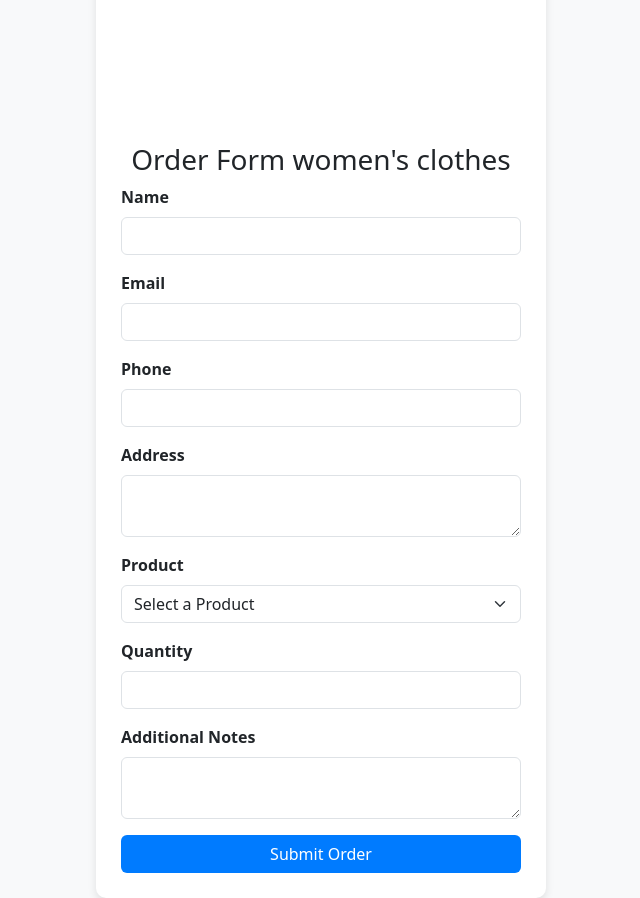
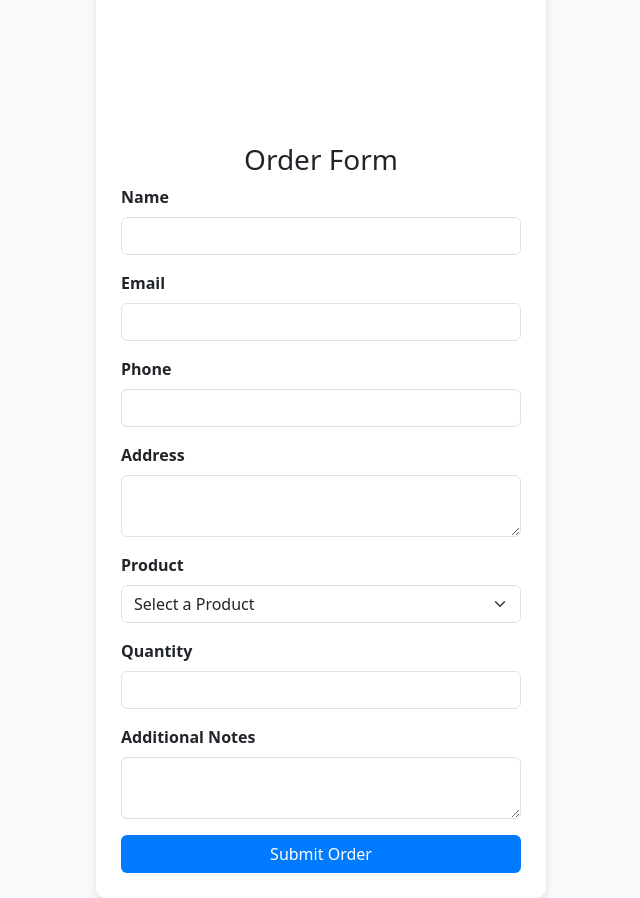
Before and after one commit to armaandeep12345/appclean, a website: page from4.html in a window 1280 px wide. Shown: the whole page, without its empty margins (319-959 px from the left). Drawn offline with nearby package versions, Linux system fonts and the light colour scheme.

Commit message:
Update from4.html

```diff
--- a/from4.html
+++ b/from4.html
@@ -35,7 +35,7 @@
 </head>
 <body>
     <div class="container"><br> <br> <br> <br> <br> <br> <br> <br> <br>
-        <h3 class="text-center">Order Form women's clothes</h3>
+        <h3 class="text-center">Order Form </h3>
         <form id="orderForm">
             <div class="mb-3">
                 <label for="name" class="form-label">Name</label>
```
